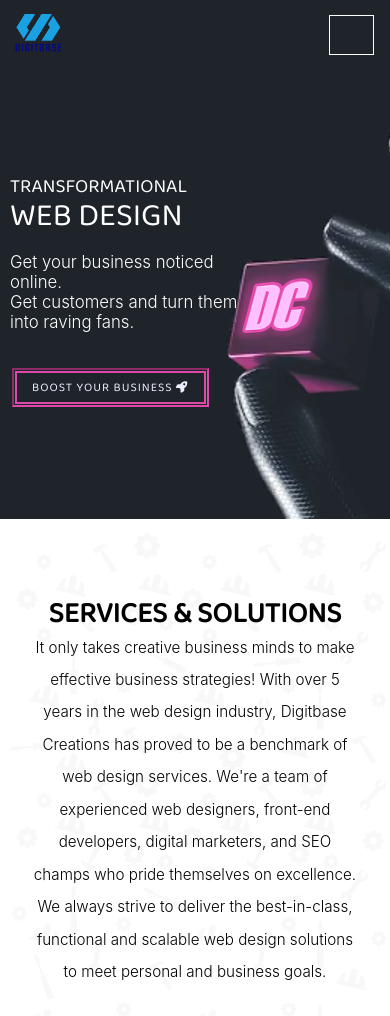
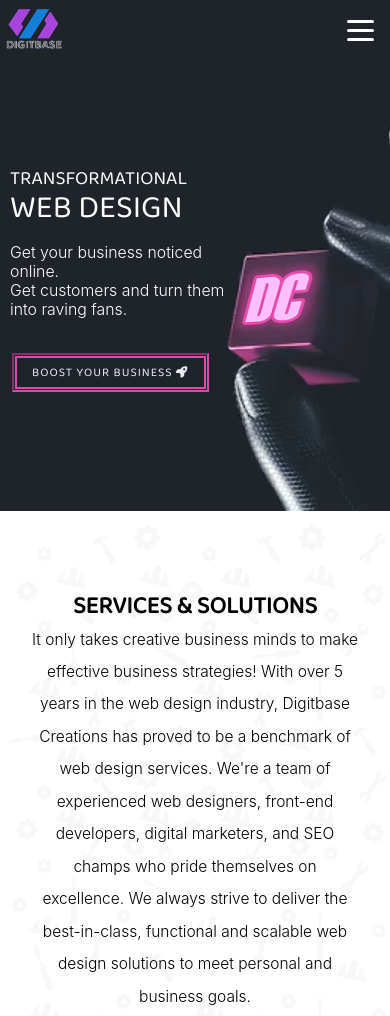
Before and after one commit to digitbase365/digitbase, a plain HTML site: page index.html in a window 390 px wide. Shown: the top 1016 px of the page. Drawn offline with Linux system fonts and the light colour scheme.

Commit message:
Worked on the Mobile Animated Burger Icon

```diff
--- a/db.css
+++ b/db.css
@@ -467,15 +467,19 @@ footer .underline span:nth-child(1){
 /* RESPONSIVE FLUIDITY */
 @media screen and (max-width: 500px){
   /* Generic */
+  .section-title{
+    font-size: 1.5rem;
+  }
   p{
-    font-size: 0.95rem;
+    font-size: 0.97rem;
   }
 
   /* HEADER MOBILE RULESET *************************************************/
 
   header{
-    padding: 5px 16px;
-    padding-left: 9px;
+    padding: 1px;
+    padding-left: 6px;
+    padding-right: 7px;
   }
   header .container nav{
     display: none;
@@ -485,29 +489,50 @@ footer .underline span:nth-child(1){
     padding-top: 5px;
   }
   .container .menu.hide-desktop{
-    display: block;
+    display: flex;
   }
 
-  header .container .menu{
+  .menu{
     width: 45px;
-    height: 40px;
-    border: 1px solid #fff;
+    height: 35px;
     display: flex;
+    align-items: center;
     justify-content: center;
-    align-items: center;
+    cursor: pointer;
+    z-index: 99;
+    transition: all .5s ease-in-out;
   }
-  .container .menu .burger{
+  .menu .burger,
+  .menu .burger::before,
+  .menu .burger::after{
     width: 27px;
-    height: 2px;
+    height: 2.5px;
     background-color: #fff;
+    border-radius: 10px;
+    position: relative;
+    transition: all .5s ease-in-out;
+  }
+  .menu .burger::before,
+  .menu .burger::after{
+    content: "";
+    position: absolute;
+  }
+  .menu .burger::before{
+    transform: translateY(-9px);
+  }
+  .menu .burger::after{
+    transform: translateY(9px);
+  }
 
+  .menu.menu.swish .burger{
+    transform: translateX(-50px);
+    background: transparent;
   }
-  .menu.swish .burger{
-    transform: translateX(-32px);
-    transform: rotate(45deg) translate(23px, -23px);
+  .menu.swish .burger::before{
+    transform: rotate(45deg) translate(35px, -35px);
   }
   .menu.swish .burger::after{
-    transform: rotate(-45deg) translate(23px, 23px);
+    transform: rotate(-45deg) translate(35px, 35px);
   }
 
   /* HERO MOBILE RULESET *************************************************/
@@ -551,7 +576,7 @@ footer .underline span:nth-child(1){
   }
   #hero-text p{
     margin: 1.2em 0 2em;
-    font-size: 1.05rem;
+    font-size: .99rem;
     font-weight: 300;
   }
   #hero-text .cta{
--- a/db.js
+++ b/db.js
@@ -15,6 +15,7 @@
    })
 // End of Nav Menu Script
 
+
 // Morphing Burger Icon{}
    let menu = document.querySelector('.menu')
    let burger = document.querySelector('.burger')
--- a/index.html
+++ b/index.html
@@ -16,7 +16,7 @@
     <header>
       <div class="container">
         <div class="logo">
-          <img src="./images/dblogo.png" alt="">
+          <img src="./images/dblog.png" alt="">
         </div>
         <nav>
           <div class="marker second"></div>
@@ -29,7 +29,7 @@
           <a href="#0">Get Started</a>
         </nav>
         <div class="menu hide-desktop">
-          <!-- <div class="burger"></div> -->
+          <div class="burger"></div>
         </div>
       </div>
     </header>
```
Also changed, not shown: images/dblog.png (added).
